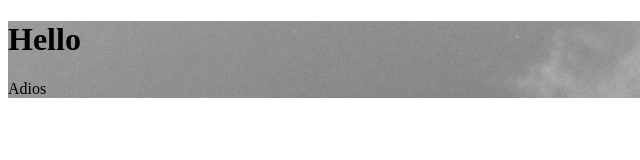
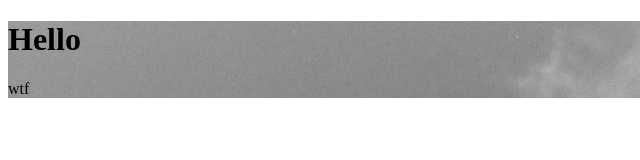
Before and after one commit to daveroy086/portfolio, a plain HTML site: page index.html in a window 1280 px wide. Shown: the full height of the page, 0-640 px from the left. Drawn offline with Linux system fonts and the light colour scheme.

```diff
--- a/index.html
+++ b/index.html
@@ -15,6 +15,6 @@
         <div class="mainContent">
             <h1>Hello</h1>
         <div
-        <h1>Adios</h1>
+        <h1>wtf</h1>
     </body>
 </html>
```
